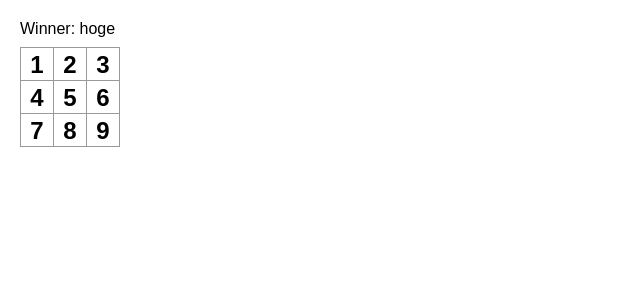
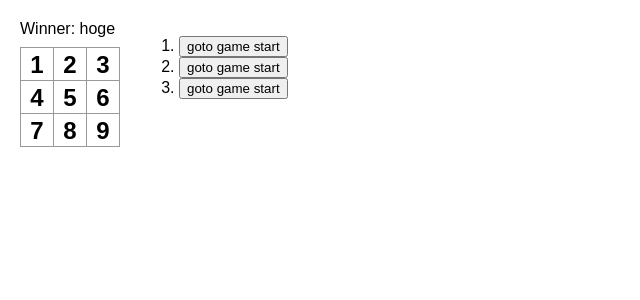
Before and after one commit to h-yoshikawa/tic-tac-toe, a React (Vite) app: page / in a window 1280 px wide. Shown: the top 300 px of the page, without its empty margins (0-640 px from the left). Built offline with nearby package versions, Linux system fonts and the light colour scheme.

Commit message:
Game コンポーネントを追加

```diff
--- a/src/Board.tsx
+++ b/src/Board.tsx
@@ -1,6 +1,6 @@
 import { Square } from './Square';
 
-const Board = () => {
+export const Board = () => {
   return (
     <>
       <div className="status">Winner: hoge</div>
@@ -22,5 +22,3 @@ const Board = () => {
     </>
   );
 };
-
-export default Board;
--- /dev/null
+++ b/src/Game.tsx
@@ -0,0 +1,26 @@
+import { Board } from './Board';
+
+const Game = () => {
+  return (
+    <div className="game">
+      <div className="game-board">
+        <Board />
+      </div>
+      <div className="game-info">
+        <ol>
+          <li>
+            <button>goto game start</button>
+          </li>
+          <li>
+            <button>goto game start</button>
+          </li>
+          <li>
+            <button>goto game start</button>
+          </li>
+        </ol>
+      </div>
+    </div>
+  );
+};
+
+export default Game;
--- a/src/main.tsx
+++ b/src/main.tsx
@@ -1,10 +1,10 @@
 import { StrictMode } from 'react';
 import { createRoot } from 'react-dom/client';
 import './index.css';
-import Board from './Board';
+import Game from './Game';
 
 createRoot(document.getElementById('root')!).render(
   <StrictMode>
-    <Board />
+    <Game />
   </StrictMode>
 );
```
